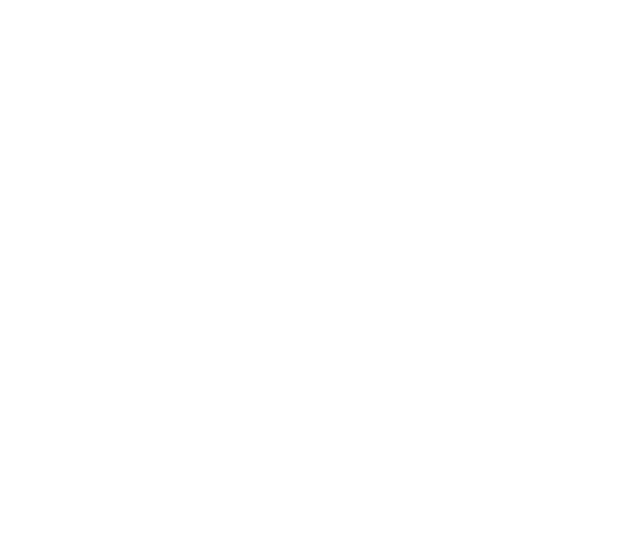
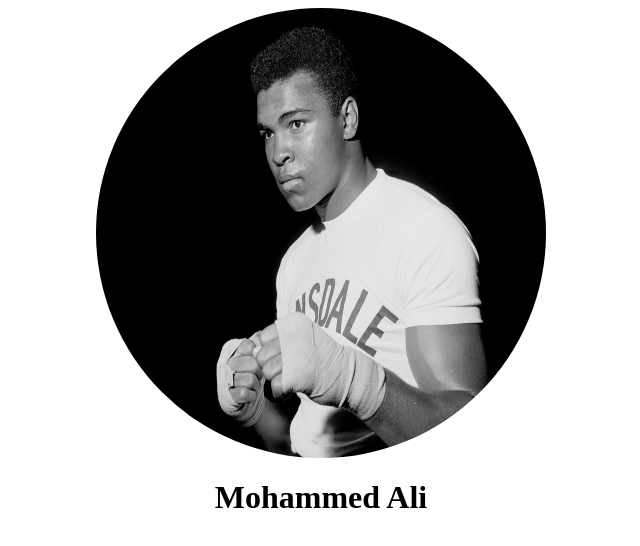
Before and after one commit to omotoyosi25/htmlcss, a plain HTML site: page index.html in a window 1280 px wide. Shown: the whole page, without its empty margins (319-959 px from the left). Drawn offline with Linux system fonts and the light colour scheme.

Commit message:
feat: add image to the index page

```diff
--- a/index.html
+++ b/index.html
@@ -6,8 +6,22 @@
     <meta name="viewport" content="width=device-width, initial-scale=1.0">
     <title>Document</title>
     <!-- link your css here -->
+    <style>
+        img{
+            width: 450px;
+            height: 450px;
+            border-radius: 50%;
+            margin: auto;
+            display: block;
+        }
+        h1{
+            text-align: center;
+        }
+    </style>
 </head>
 <body>
     <!-- add your html files below -->
+    <img src="./image/ma.jpg" alt="mohammed ali">
+    <h1>Mohammed Ali</h1>
 </body>
 </html>
```
Also changed, not shown: image/ma.jpg (added).
